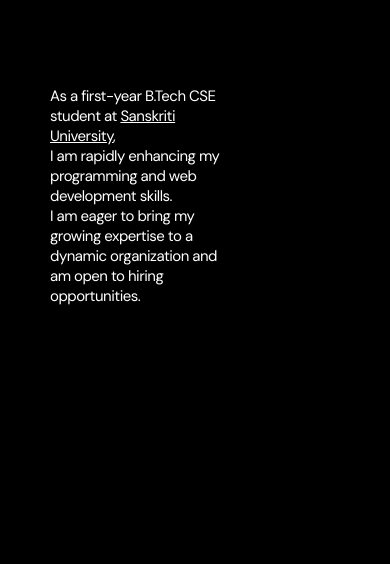
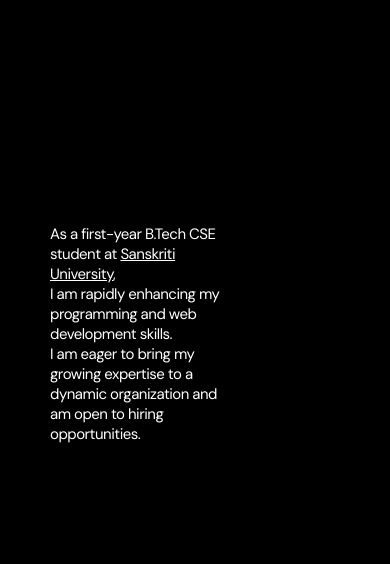
Before and after one commit to priyanshgautamm/Priyansh-Portfolio, a plain HTML site: page index.html in a window 390 px wide. Shown: the part 78-642 px from the top of the page. Drawn offline with Linux system fonts and the light colour scheme.

Commit message:
Update index.html

```diff
--- a/index.html
+++ b/index.html
@@ -287,7 +287,7 @@ body{
     .myDes{
         font-size: 15px;
         position: absolute;
-        bottom: 650%;
+        bottom: 420%;
         /* top: 0; */
     }
 
```
